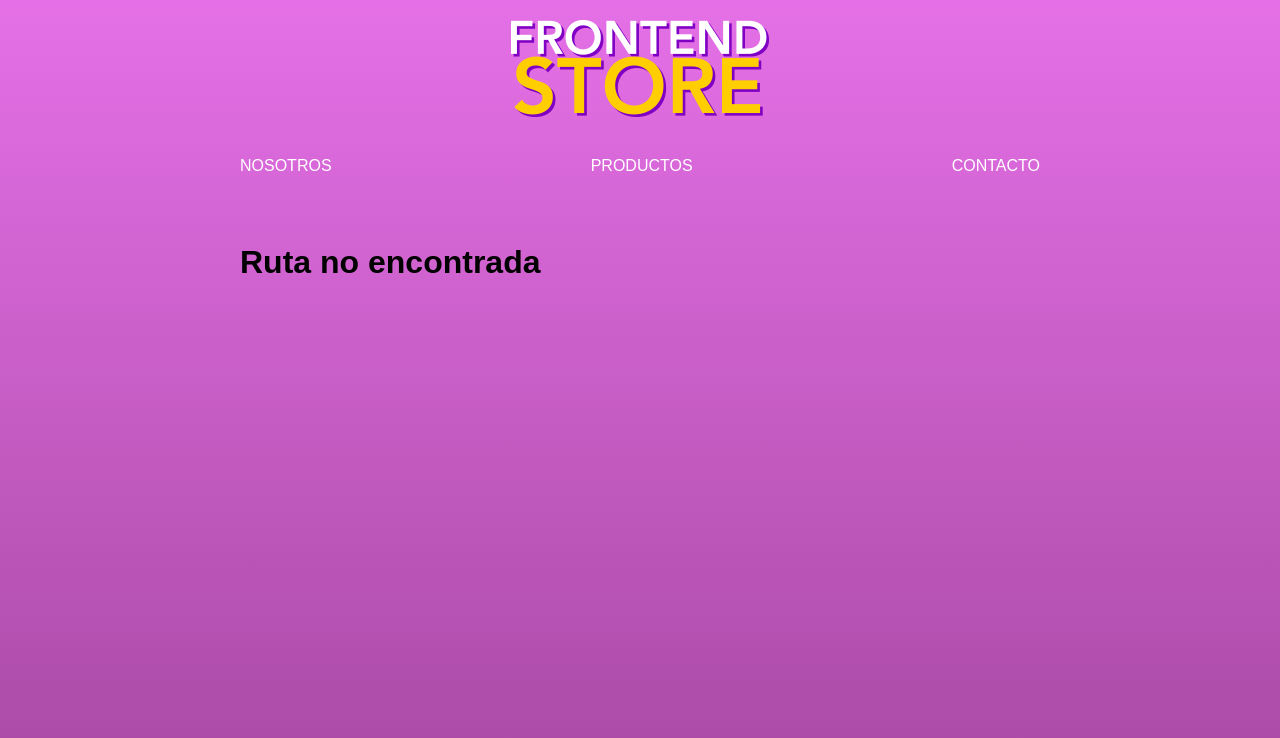
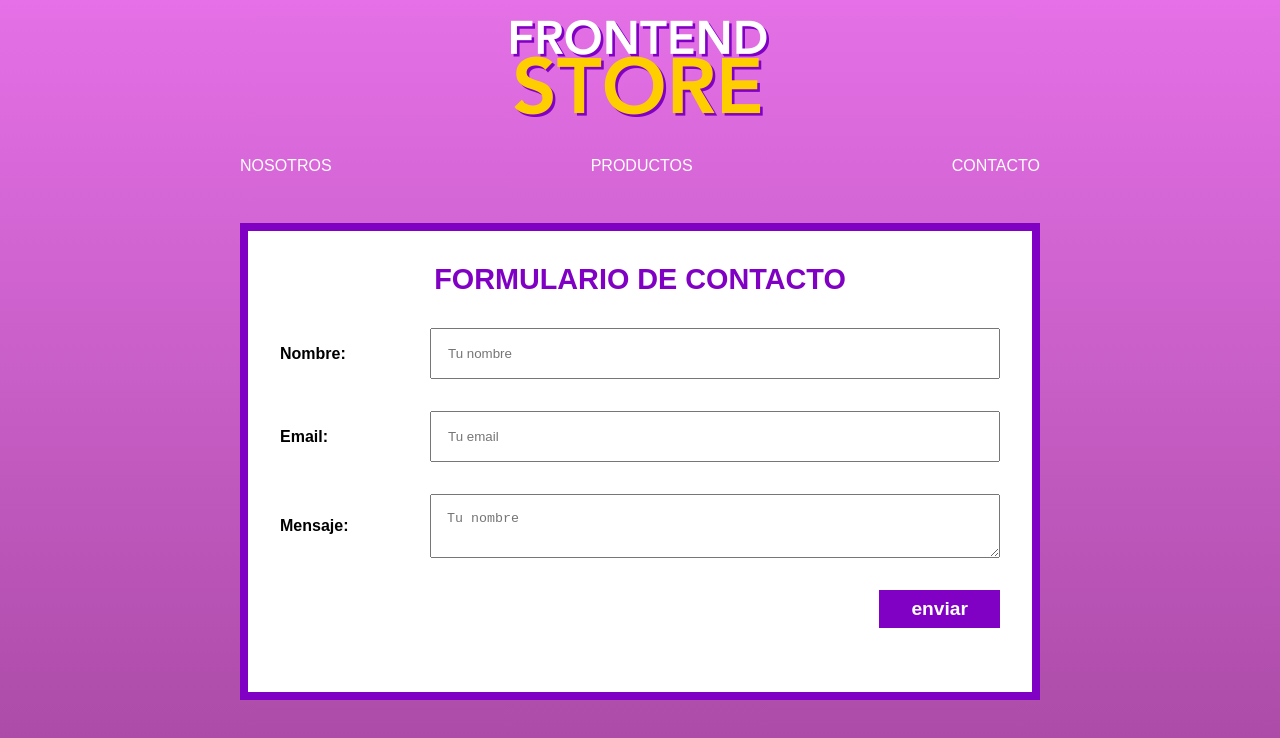
Before and after one commit to esdraspavon/frontend-store, a React (Create React App) app: page /contacto in a window 1280 px wide. Shown: the top 738 px of the page. Built offline with nearby package versions, Linux system fonts and the light colour scheme.

Commit message:
about us and contact pages created

```diff
--- a/src/components/AboutUs.js
+++ b/src/components/AboutUs.js
@@ -1,7 +1,26 @@
 import React, { Component } from "react";
+import "./css/AboutUs.css";
 class AboutUs extends Component {
   render() {
-    return <h1>AboutUs</h1>;
+    return (
+      <div className="contenedor-nosotros">
+        <div className="imagen">
+          <img src={"/img/camisa_1.png"} alt="Imagen nosotros" />
+        </div>
+        <div className="contenido">
+          <h2>Sobre nosotros</h2>
+          <p>
+            Mauris eu mi vitae dui imperdiet finibus id id orci. Morbi iaculis
+            blandit augue rutrum laoreet. Etiam maximus bibendum nisi id
+            tincidunt. Donec laoreet purus eleifend, semper urna quis, auctor
+            felis. Etiam ultricies quis urna sed porttitor. Praesent sit amet
+            dolor orci. Nam lacus purus, varius sit amet enim vitae, lobortis
+            auctor diam. Morbi in tempor arcu. Aliquam efficitur lacus in ante
+            viverra dapibus.
+          </p>
+        </div>
+      </div>
+    );
   }
 }
 
--- /dev/null
+++ b/src/components/Contact.js
@@ -0,0 +1,26 @@
+import React from "react";
+import "./css/Contact.css";
+const Contact = props => {
+  return (
+    <form>
+      <legend>Formulario de contacto</legend>
+      <div className="input-field">
+        <label>Nombre: </label>
+        <input type="text" placeholder="Tu nombre" />
+      </div>
+      <div className="input-field">
+        <label>Email: </label>
+        <input type="text" placeholder="Tu email" />
+      </div>
+      <div className="input-field">
+        <label>Mensaje: </label>
+        <textarea type="text" placeholder="Tu nombre" />
+      </div>
+      <div className="input-field enviar">
+        <input type="submit" value="enviar" />
+      </div>
+    </form>
+  );
+};
+
+export default Contact;
--- a/src/components/Router.js
+++ b/src/components/Router.js
@@ -5,6 +5,7 @@ import AboutUs from "./AboutUs";
 import Error from "./Error";
 import Header from "./Header";
 import Navbar from "./Navbar";
+import Contact from "./Contact";
 import ProductDetail from "./ProductDetail";
 import infoProduct from "../data/data.json";
 
@@ -31,6 +32,7 @@ class Router extends Component {
             render={() => <Products products={this.state.products} />}
           />
           <Route exact path="/nosotros" component={AboutUs} />
+          <Route exact path="/contacto" component={Contact} />
           <Route
             exact
             path="/productos"
--- /dev/null
+++ b/src/components/css/AboutUs.css
@@ -0,0 +1,20 @@
+@media (min-width: 480px) {
+  .contenedor-nosotros {
+    display: grid;
+    grid-template-columns: 40% 60%;
+    grid-gap: 1rem;
+  }
+}
+
+.contenedor-nosotros .imagen img {
+  width: 100%;
+}
+.contenedor-nosotros .contenido h2 {
+  border-bottom: 8px solid #ffce00;
+  padding-bottom: 1rem;
+  text-align: left;
+}
+.contenedor-nosotros .contenido p {
+  color: white;
+  line-height: 2rem;
+}
--- /dev/null
+++ b/src/components/css/Contact.css
@@ -0,0 +1,45 @@
+form {
+  border: 0.5rem solid #8001c3;
+  background-color: white;
+  padding: 2rem;
+}
+form legend {
+  text-align: center;
+  font-size: 1.8rem;
+  font-weight: bold;
+  margin-bottom: 2rem;
+  color: #8001c3;
+  text-transform: uppercase;
+}
+
+.input-field {
+  margin-bottom: 2rem;
+  display: flex;
+  align-items: center;
+}
+.input-field label {
+  flex: 0 0 150px;
+  font-weight: bold;
+}
+.input-field input[type="email"],
+.input-field input[type="text"],
+.input-field textarea {
+  flex: 1;
+  padding: 1rem;
+}
+.input-field input[type="submit"] {
+  background-color: #8001c3;
+  color: white;
+  padding: 0.5rem 2rem;
+  border: none;
+  font-size: 1.2rem;
+  font-weight: bold;
+}
+.input-field input[type="submit"]:hover {
+  cursor: pointer;
+  background-color: #ffce00;
+  color: #8001c3;
+}
+.enviar {
+  justify-content: flex-end;
+}
```
